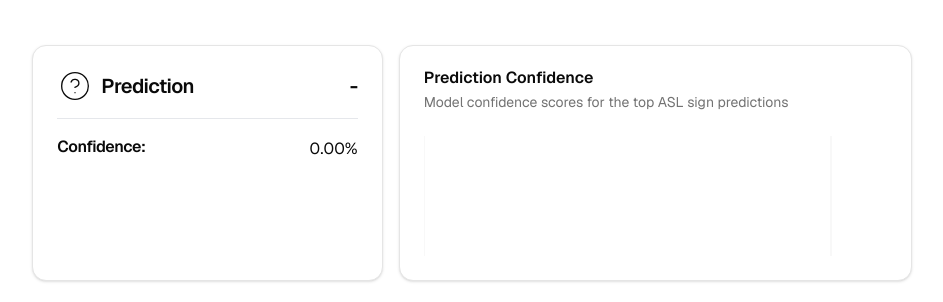
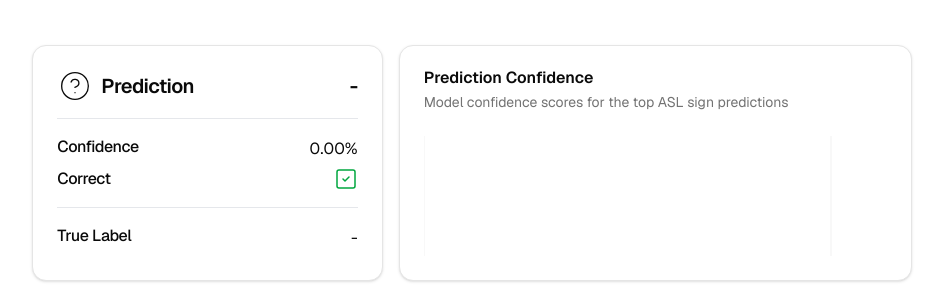
Before and after one commit to dominikschweigl/sign_lang, a Next.js app in the folder frontend/: page / in a window 1280 px wide. Shown: the part 4581-4883 px from the top of the page, without its empty margins (168-1111 px from the left). Built offline with nearby package versions, Linux system fonts and the light colour scheme.

Commit message:
feat: add correctness and true label to prediction card

```diff
--- a/frontend/src/app/page.tsx
+++ b/frontend/src/app/page.tsx
@@ -70,6 +70,7 @@ export default function Home() {
                 confidence: 0,
               }
             }
+            trueLabel={chartData.length != 0 && "A" || "-" as ASLLabel}
             className="w-[600px]"
           />
           <PredictionBarChart
--- a/frontend/src/components/layout/PredictionCard.tsx
+++ b/frontend/src/components/layout/PredictionCard.tsx
@@ -2,22 +2,26 @@ import { SignIcon } from "@/components/icons/SignIcon";
 import { Card, CardContent } from "@/components/ui/card";
 import { Text } from "@/components/ui/typography";
 import { Separator } from "@radix-ui/react-separator";
-import type { Prediction } from "@/types/prediction";
+import type { ASLLabel, Prediction } from "@/types/prediction";
 import React from "react";
 import { cn } from "@/lib/utils";
+import { SquareCheck, SquareX } from "lucide-react";
 
 interface PredictionCardProps {
   prediction: Prediction;
+  trueLabel: ASLLabel
 }
 
 export default function PredictionCard({
   prediction,
+  trueLabel,
   className,
   ...props
 }: PredictionCardProps & React.ComponentProps<"div">) {
   return (
     <Card className={cn(className, "min-w-[250px]")} id={prediction.label} {...props}>
-      <CardContent>
+      <CardContent className="flex flex-col justify-between" >
+        <div className="flex flex-col flex-grow">
           <div className="flex gap-2 items-center">
             <SignIcon char={prediction.label} />
             <Text element="h4" as={"h4"}>
@@ -28,14 +32,38 @@ export default function PredictionCard({
             </Text>
           </div>
           <Separator className="w-full h-px bg-gray-200 my-4" orientation="horizontal" />
+          <div className="flex flex-col gap-1">
             <div className="flex gap-2 justify-between">
-          <Text element="h6" as={"h6"}>
-            Confidence:
+              <Text element="h6" as={"h6"} className="font-medium">
+                Confidence
               </Text>
               <Text element="p" as={"p"}>
                 {(prediction.confidence * 100).toFixed(2)}%
               </Text>
             </div>
+            <div className="flex gap-2 justify-between">
+              <Text element="h6" as={"h6"} className="font-medium">
+                Correct
+              </Text>
+              {
+                prediction.label === trueLabel
+                ? <SquareCheck className="text-green-600" strokeWidth={1.5} />
+                : <SquareX className="text-red-600" strokeWidth={1.5} />
+              }
+            </div>
+          </div>
+        </div>
+        <div>
+          <Separator className="w-full h-px bg-gray-200 my-4" orientation="horizontal" />
+          <div className="flex gap-2 justify-between" >
+            <Text element="h6" as={"h6"} className="font-medium">
+              True Label
+            </Text>
+            <Text element="p" as={"p"}>
+              {trueLabel}
+            </Text>
+          </div>
+        </div>
       </CardContent>
     </Card>
   );
```
Lines whose indentation alone changed are shown as unchanged.
